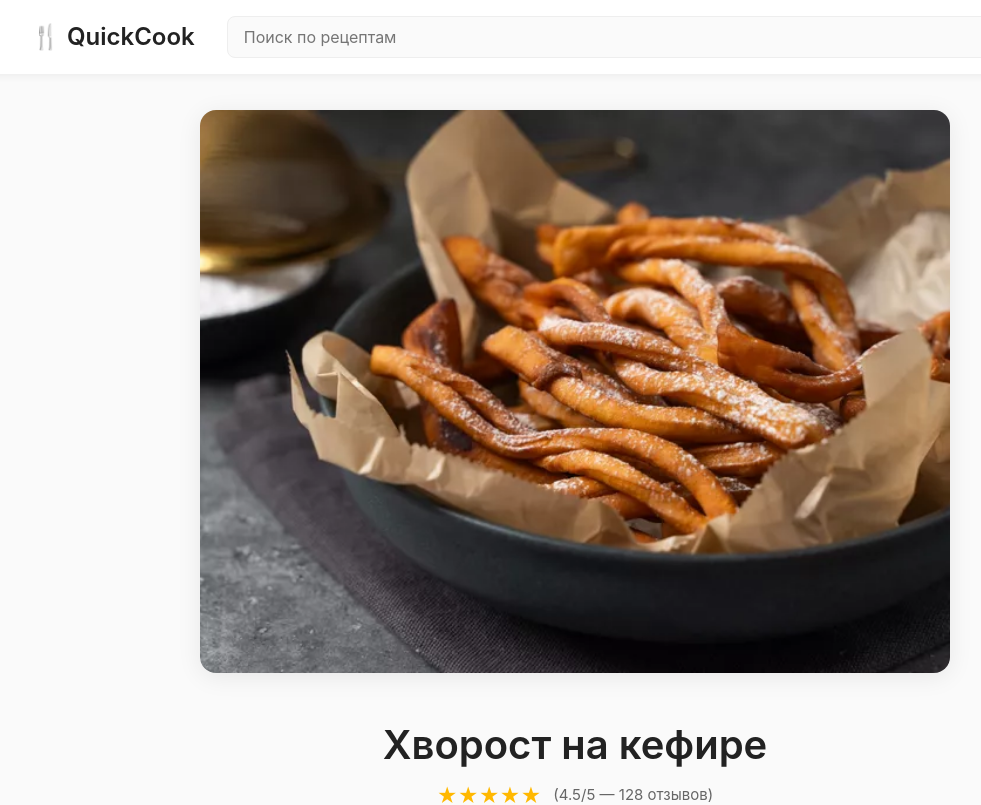
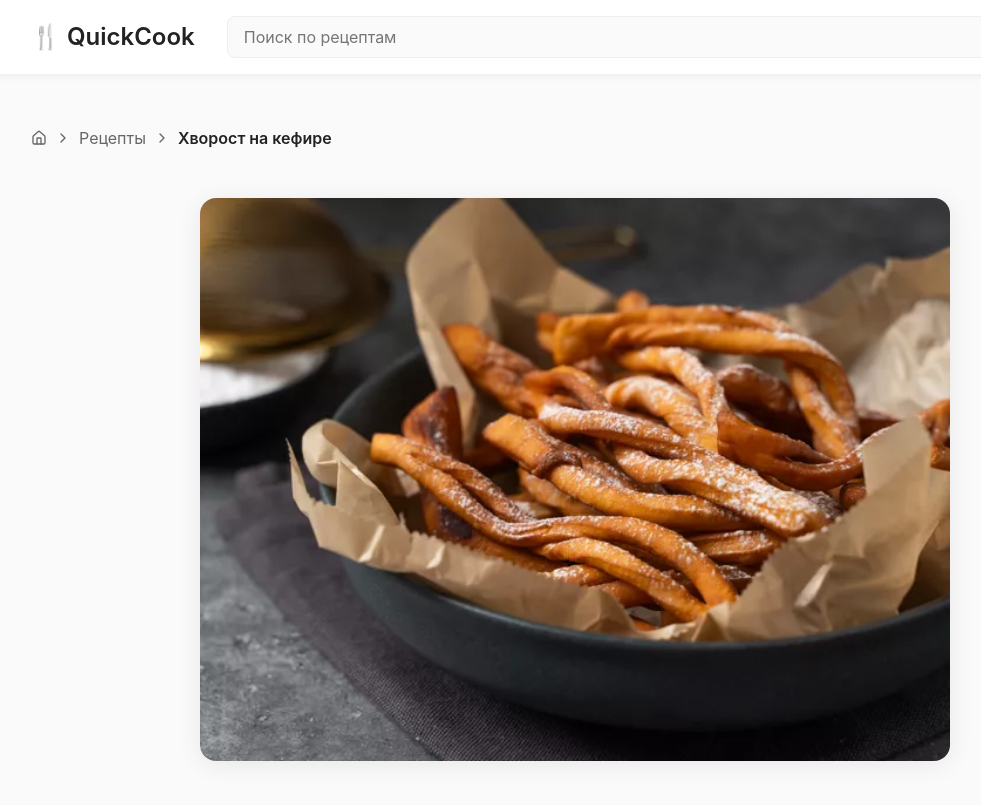
Before and after one commit to art-crazy/nom-nom-nom, a Next.js app: page /recepty/1 in a window 1280 px wide. Shown: the top 805 px of the page, without its empty margins (65-1046 px from the left). Built offline with nearby package versions, Linux system fonts and the light colour scheme; a web font is replaced by a local one.

Commit message:
Add Breadcrumbs

```diff
--- a/package.json
+++ b/package.json
@@ -9,6 +9,7 @@
     "lint": "next lint"
   },
   "dependencies": {
+    "lucide-react": "^0.511.0",
     "next": "15.3.2",
     "react": "^19.0.0",
     "react-dom": "^19.0.0",
--- a/src/app/istoriya/page.tsx
+++ b/src/app/istoriya/page.tsx
@@ -1,10 +1,15 @@
 import React from 'react';
 import styles from './page.module.scss';
+import { Breadcrumbs } from '@/components/Breadcrumbs/Breadcrumbs';
 
 export default function HistoryPage() {
   return (
     <div className={styles.historyPage}>
       <div className={styles.container}>
+        <Breadcrumbs
+          title="Наша история"
+          paths={[]}
+        />
         <h1 className={styles.title}>Наша история</h1>
 
         <section className={styles.section}>
--- a/src/app/page.tsx
+++ b/src/app/page.tsx
@@ -1,9 +1,14 @@
 import styles from './Home.module.scss';
 import RecipeCard from '../components/RecipeCard/RecipeCard';
+import { Breadcrumbs } from '@/components/Breadcrumbs/Breadcrumbs';
 
 export default function Home() {
   return (
     <div className={styles.home}>
+      <Breadcrumbs
+        title="Главная"
+        paths={[]}
+      />
       <div className={styles.main}>
         <h1 className={styles.h1}>Найдите, что приготовить за минуты.</h1>
         <p className={styles.subtitle}>Ищите или изучайте ниже</p>
--- a/src/app/recepty/[recipe_id]/page.tsx
+++ b/src/app/recepty/[recipe_id]/page.tsx
@@ -4,6 +4,7 @@ import ServingsCalculator from '@/components/ServingsCalculator/ServingsCalculat
 import Image from 'next/image';
 import ShareButton from '@/components/ShareButton/ShareButton';
 import { SaveRecipeButton } from '@/components/UI/SaveRecipeButton/SaveRecipeButton';
+import { Breadcrumbs } from '@/components/Breadcrumbs/Breadcrumbs';
 
 export default async function RecipePage({ params }: { params: { recipe_id: string } }) {
   const awaitedParams = await params;
@@ -19,6 +20,12 @@ export default async function RecipePage({ params }: { params: { recipe_id: stri
 
   return (
     <div className={styles.recipePage}>
+      <Breadcrumbs
+        title={recipe.title}
+        paths={[
+          { title: 'Рецепты', url: '/recepty' },
+        ]}
+      />
       <div className={styles.topSection}>
         <div className={styles.imageColumn}>
           {recipe.imageMain && (
--- /dev/null
+++ b/src/components/Breadcrumbs/Breadcrumbs.module.scss
@@ -0,0 +1,43 @@
+.breadcrumbs {
+    padding: 1rem 0;
+    margin-bottom: 2rem;
+    display: flex;
+    flex-direction: row;
+    gap: 0.5rem;
+    .paths {
+        display: flex;
+        align-items: center;
+        gap: 0.5rem;
+    }
+
+    .homeLink {
+        display: flex;
+        align-items: center;
+        color: #666;
+        text-decoration: none;
+        transition: color 0.2s;
+
+        &:hover {
+            color: #000;
+        }
+    }
+
+    .path {
+        color: #666;
+        text-decoration: none;
+        transition: color 0.2s;
+
+        &:hover {
+            color: #000;
+        }
+    }
+
+    .separator {
+        color: #666;
+    }
+
+    .title {
+        font-weight: 600;
+        margin: 0;
+    }
+}
--- /dev/null
+++ b/src/components/Breadcrumbs/Breadcrumbs.tsx
@@ -0,0 +1,39 @@
+import React from 'react';
+import Link from 'next/link';
+import { ChevronRight, Home } from 'lucide-react';
+import styles from './Breadcrumbs.module.scss';
+
+interface Path {
+    title: string;
+    url: string;
+}
+
+interface BreadcrumbsProps {
+    title: string;
+    paths: Path[];
+}
+
+export const Breadcrumbs: React.FC<BreadcrumbsProps> = ({ title, paths }) => {
+    return (
+        <div className={styles.breadcrumbs}>
+            <div className={styles.paths}>
+                <Link href="/" className={styles.homeLink}>
+                    <Home size={16} />
+                </Link>
+                {paths.length > 0 && <ChevronRight className={styles.separator} size={16} />}
+                {paths.map((path, index) => (
+                    <React.Fragment key={path.url}>
+                        <Link href={path.url} className={styles.path}>
+                            {path.title}
+                        </Link>
+                        {index < paths.length - 1 && (
+                            <ChevronRight className={styles.separator} size={16} />
+                        )}
+                    </React.Fragment>
+                ))}
+                <ChevronRight className={styles.separator} size={16} />
+            </div>
+            <h1 className={styles.title}>{title}</h1>
+        </div>
+    );
+};
```
Also changed, not shown: src/app/faq/page.tsx (+8 -3 lines), 1 other file (tests, documents, lock files or other folders).
